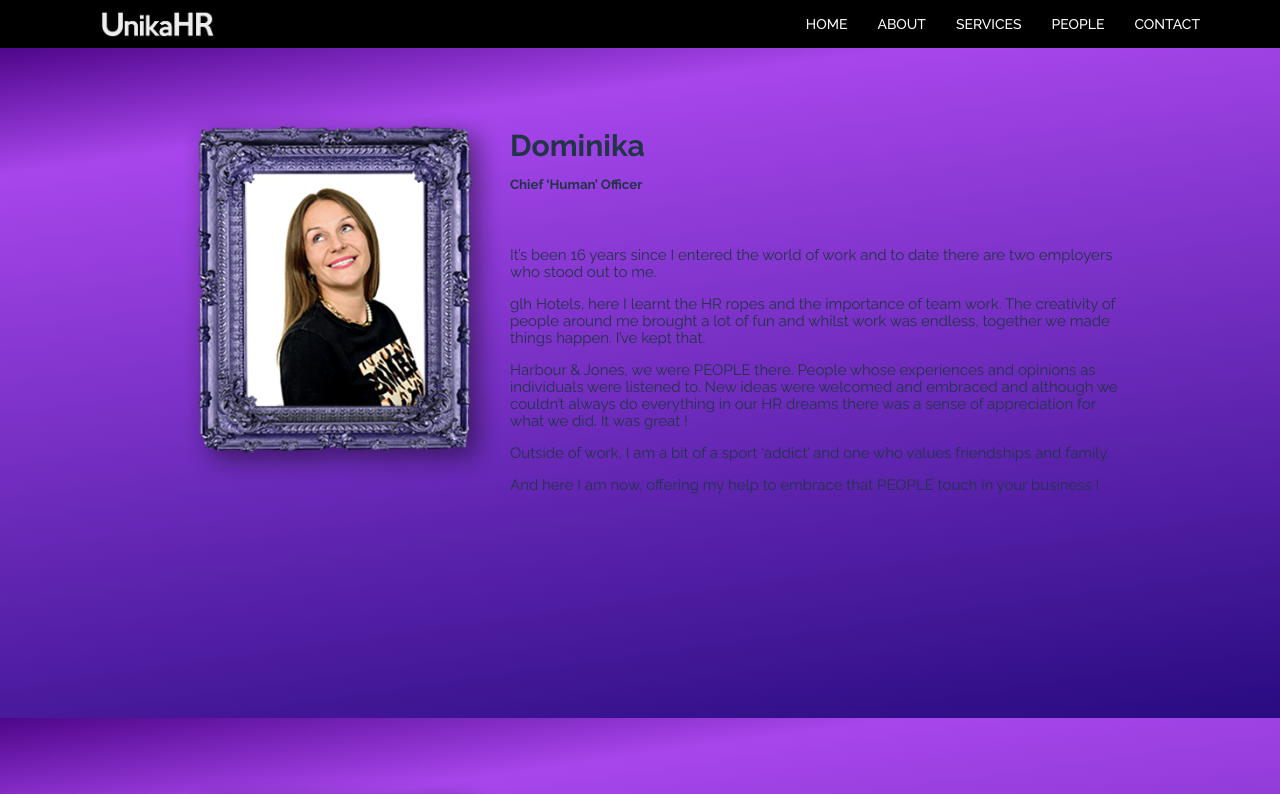
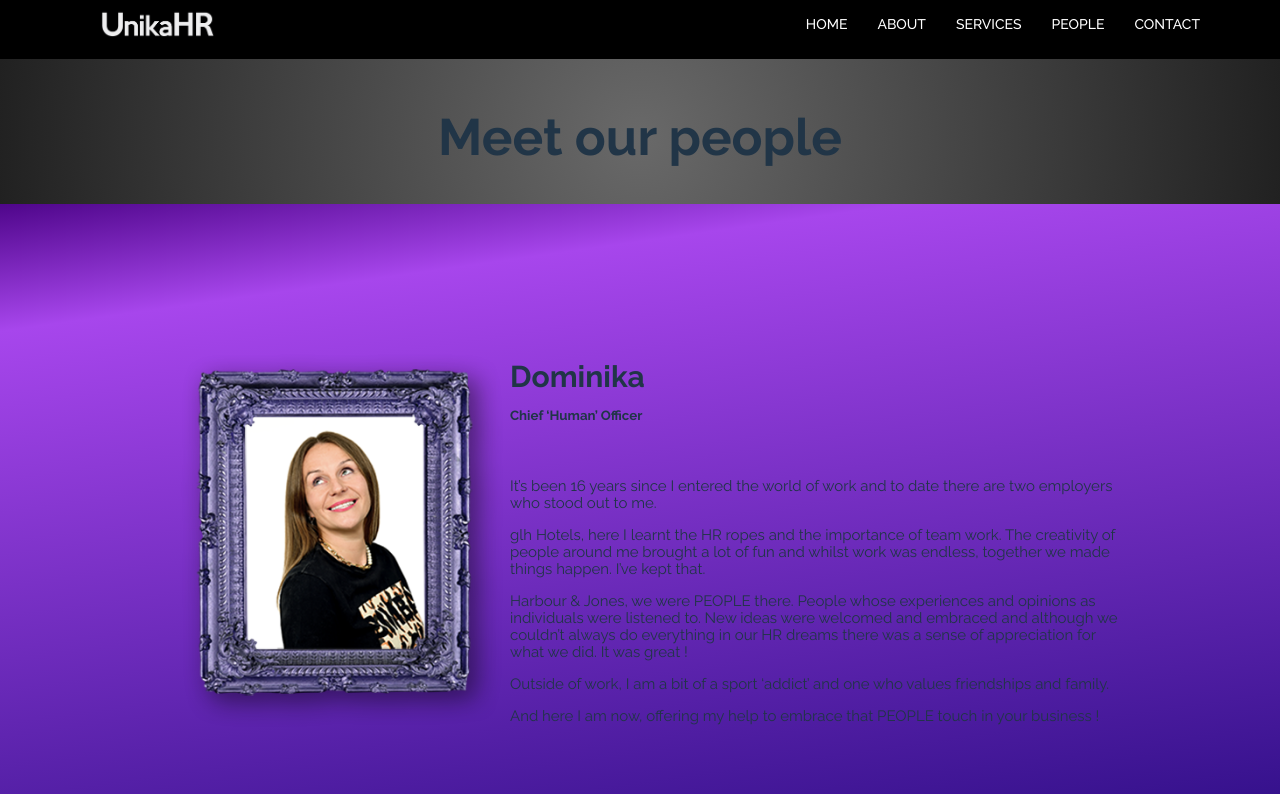
Before and after one commit to puentes-studio/unikahr, a React (Vite) app: page /people in a window 1280 px wide. Shown: the top 794 px of the page. Built offline with nearby package versions, Linux system fonts and the light colour scheme; the HTML template or start-up script is replaced by a standard one.

Commit message:
people page done

```diff
--- a/src/assets/pages/people/People.css
+++ b/src/assets/pages/people/People.css
@@ -1,3 +1,13 @@
+.people-first-title {
+  background: rgb(105, 105, 105);
+  background: radial-gradient(
+    circle,
+    rgba(105, 105, 105, 1) 0%,
+    rgba(33, 33, 33, 1) 100%
+  );
+  margin: 0;
+  padding: 40px;
+}
 .container {
   margin: 0;
   padding: 0;
@@ -17,11 +27,12 @@
   align-items: center;
   padding-top: 50px;
   padding-bottom: 60px;
-  background: rgb(77, 78, 91);
+  background: rgb(79, 6, 139);
   background: linear-gradient(
     172deg,
-    rgba(77, 78, 91, 1) 0%,
-    rgba(6, 9, 52, 1) 100%
+    rgba(79, 6, 139, 1) 0%,
+    rgba(167, 70, 236, 1) 15%,
+    rgba(40, 11, 129, 1) 100%
   );
 }
 
@@ -48,6 +59,9 @@
 }
 
 @media screen and (min-width: 768px) {
+  .people-first-title {
+    padding: 50px;
+  }
   .container {
     margin-top: -11px;
   }
@@ -65,15 +79,8 @@
   }
   .people-title-img-container {
     flex-direction: row;
-    align-items: flex-start;
+    align-items: center;
     padding: 50px 160px 60px 160px;
-    background: rgb(79, 6, 139);
-    background: linear-gradient(
-      172deg,
-      rgba(79, 6, 139, 1) 0%,
-      rgba(167, 70, 236, 1) 15%,
-      rgba(40, 11, 129, 1) 100%
-    );
     height: 70vh;
   }
 
--- a/src/assets/pages/people/People.jsx
+++ b/src/assets/pages/people/People.jsx
@@ -8,6 +8,7 @@ const People = () => {
     <div>
       <NavBar />
       <main>
+        <h1 className="people-first-title">Meet our people</h1>
         <ul className="container">
           <li className="container-people">
             {peopleData.map((people) => (
```
